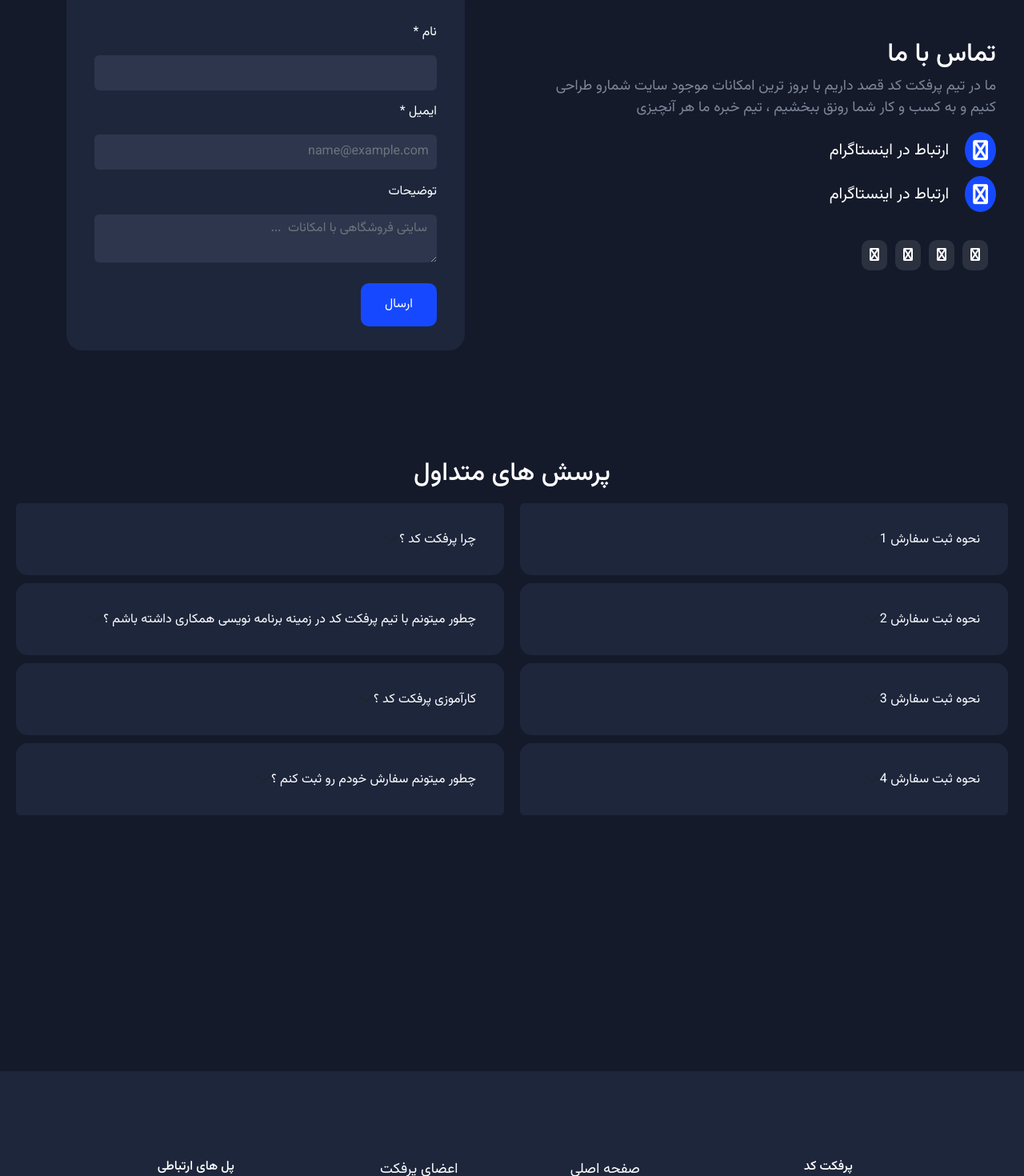
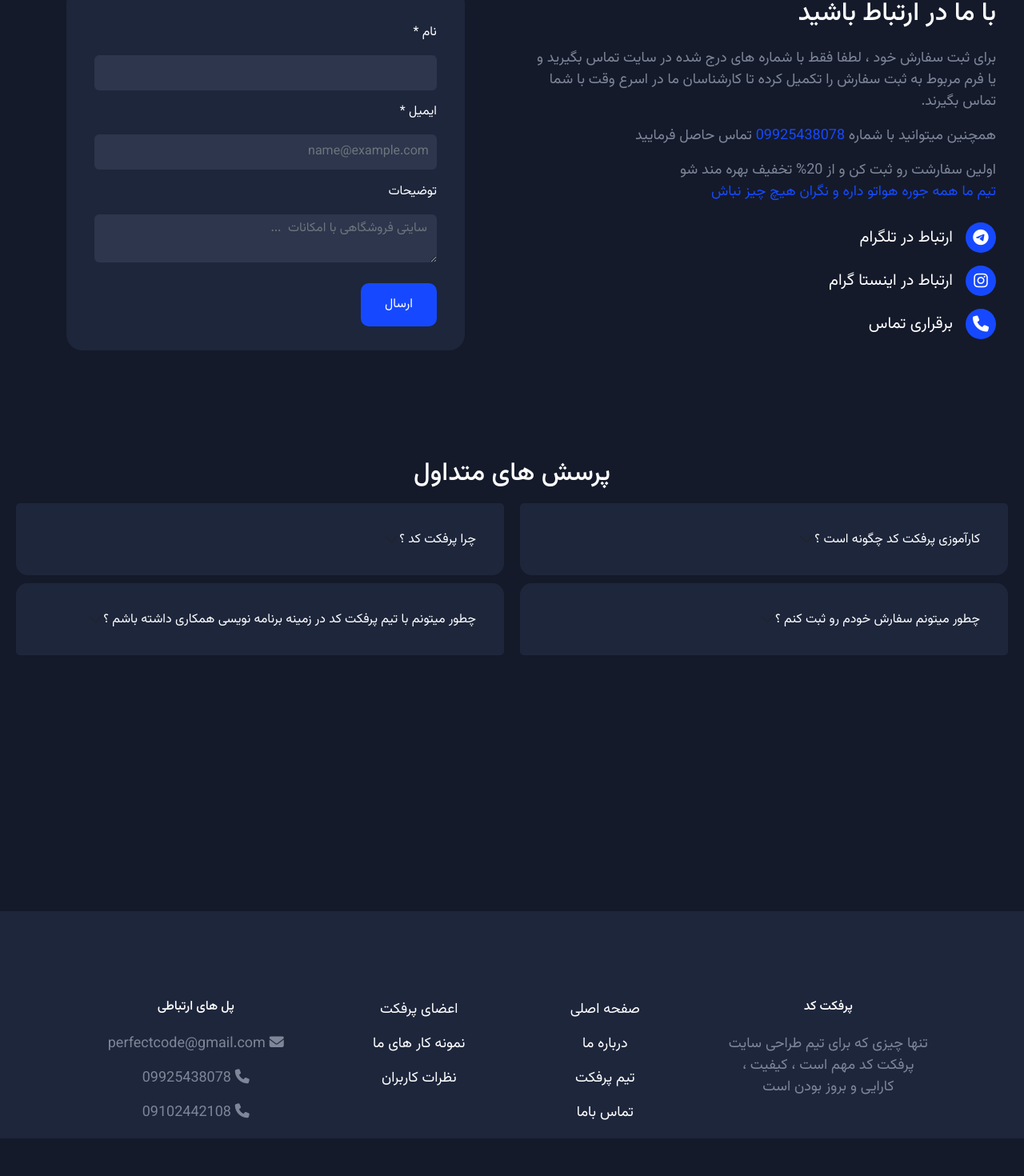
Before and after one commit to Amiraliansaripour/PerfectCodeNew, a React (Create React App) app: page /contact in a window 1280 px wide. Shown: the part 231-1701 px from the top of the page at 80% size. Built offline with nearby package versions, Linux system fonts and the light colour scheme.

Commit message:
fixed contact page ui ux

```diff
--- a/src/components/Contact/Contact.css
+++ b/src/components/Contact/Contact.css
@@ -82,11 +82,16 @@
     margin-top: 10px;
 }
 
+
 .contact-icon i {
     background-color: #1649ff;
     color: #fff;
-    font-size: 25px;
-    padding: 10px;
+    font-size: 20px;
+    width: 38px;
+    height: 38px;
+    display: flex;
+    justify-content: center;
+    align-items: center;
     border-radius: 50%;
 }
 
@@ -95,14 +100,22 @@
     font-size: 20px;
 }
 
+.contact-icon a:hover {
+    opacity: 0.7;
+    transform: scale(.95);
+    -webkit-transform: scale(.95);
+    -moz-transform: scale(.95);
+    -ms-transform: scale(.95);
+    -o-transform: scale(.95);
+}
+
 
 .contact-social {
-    display: flex;
-    align-items: center;
-    flex-direction: row-reverse;
     padding: 35px 0;
     color: #fff;
 }
+
+
 
 .contact-social a {
     margin-right: 10px;
@@ -112,16 +125,28 @@
     transition: 0.5s;
 }
 
+.contact-social a:last-child {
+    margin-right: 0px;
+}
+
 .contact-social a:hover {
     background-color: #1649ff;
 }
 
 .contact-social a i {
     font-size: 16px;
+    transition: 0.5s;
     color: #fff;
     padding: 5px;
 }
 
+.contact-social a:hover i {
+    transform: translateY(-5px);
+    -webkit-transform: translateY(-5px);
+    -moz-transform: translateY(-5px);
+    -ms-transform: translateY(-5px);
+    -o-transform: translateY(-5px);
+}
 
 @media only screen and (max-width: 992px) {
     .contact {
@@ -135,11 +160,11 @@
         padding: 0;
     }
 
-.order-form-box form{
+    .order-form-box form {
         width: 100%;
     }
 
-.social-box{
+    .social-box {
         width: 100%;
     }
 
--- a/src/components/Contact/Contact.jsx
+++ b/src/components/Contact/Contact.jsx
@@ -26,32 +26,42 @@ const Contact = () => {
                 </div>
 
                 <div className="social-box">
-                    <h2>تماس با ما</h2>
-                    <p>ما در تیم پرفکت کد قصد داریم با بروز ترین امکانات موجود سایت شمارو طراحی کنیم و به کسب و کار شما رونق ببخشیم ، تیم خبره ما هر آنچیزی </p>
-                    <div className="contact-icon">
-                        <i className="fa fa-instagram"></i> <a>ارتباط در اینستاگرام</a>
+                    <div className="">
+                        <h2 className='mb-4'>با ما در ارتباط باشید</h2>
+                        <p>برای ثبت سفارش خود ، لطفا فقط با شماره های درج شده در سایت تماس بگیرید و یا فرم مربوط به ثبت سفارش را تکمیل کرده تا کارشناسان ما در اسرع وقت با شما تماس بگیرند.</p>
+                        <p>همچنین میتوانید با شماره <a href='tel:09925438078' style={{ color: "#1649FF" }}>09925438078</a> تماس حاصل فرمایید</p>
+                        <p>اولین سفارشت رو ثبت کن و از  20% تخفیف بهره مند شو<br /><span style={{ color: '#1649FF' }}> تیم ما همه جوره هواتو داره و نگران هیچ چیز نباش</span></p>
+
                     </div>
-                    <div className="contact-icon">
-                        <i className="fa fa-instagram"></i> <a>ارتباط در اینستاگرام</a>
+                    <div className="contact-icon mt-4">
+                        <a href='https://telegram.com/perfectcodeteam' target='_blank'  className='d-flex align-items-center gap-3'><i className="fa-brands fa-telegram"></i> ارتباط در تلگرام</a>
                     </div>
 
-                    <div className="contact-social">
-                        <a href="">
-                            <i className="fa fa-instagram"></i>
+                    <div className="contact-icon mt-3">
+                        <a href='https://instagram.com/_u/perfectcode.ir'  target='_blank' className='d-flex align-items-center gap-3'><i className="fa-brands fa-instagram"></i> ارتباط در اینستا گرام</a>
+                    </div>
+                    <div className="contact-icon mt-3">
+                        <a href='tel:09925438078' className='d-flex align-items-center gap-3'><i className="fa fa-phone"></i> برقراری تماس</a>
+                    </div>
+
+                    {/* <div className="contact-social">
+                        <p>با ما در ارتباط باشید : </p>
+                        <a href="tel:09925438078">
+                            <i className="fa fa-phone"></i>
                         </a>
 
-                        <a href="">
-                            <i className="fa fa-instagram"></i>
+                        <a target='_blank' href="https://instagram.com/_u/perfectcode.ir">
+                            <i className="fa-brands fa-youtube"></i>
                         </a>
 
-                        <a href="">
-                            <i className="fa fa-instagram"></i>
+                        <a target='_blank' href="https://github.com/">
+                            <i className="fa-brands fa-github"></i>
                         </a>
 
-                        <a href="">
-                            <i className="fa fa-instagram"></i>
+                        <a target='_blank' href="https://telegram.com/perfectcodeteam">
+                            <i className="fa-brands fa-telegram"></i>
                         </a>
-                    </div>
+                    </div> */}
                 </div>
             </section>
 
--- a/src/components/Faq/Faq.jsx
+++ b/src/components/Faq/Faq.jsx
@@ -9,36 +9,10 @@ const Faq = () => {
             <h2>پرسش های متداول</h2>
 
             <div className="faq-container">
+
                 <div className="faq-box">
                     <Accordion>
-                        <Accordion.Item eventKey="0" className="faq-item">
-                            <Accordion.Header>چرا پرفکت کد ؟</Accordion.Header>
-                            <Accordion.Body>
-                                لورم ایپسوم متن ساختگی با تولید سادگی نامفهوم از صنعت چاپ و با استفاده از طراحان گرافیک است چاپگرها و متون بلکه روزنامه و مجله در ستون و سطرآنچنان که لازم است و برای شرایط فعلی تکنولوژی مورد نیاز و کاربردهای متنوع با هدف بهبود ابزارهای کاربردی می باشد
-                            </Accordion.Body>
-                        </Accordion.Item>
-                        <Accordion.Item eventKey="1" className="faq-item">
-                            <Accordion.Header>چطور میتونم با تیم پرفکت کد در زمینه برنامه نویسی همکاری داشته باشم ؟</Accordion.Header>
-                            <Accordion.Body>
-                                لورم ایپسوم متن ساختگی با تولید سادگی نامفهوم از صنعت چاپ و با استفاده از طراحان گرافیک است چاپگرها و متون بلکه روزنامه و مجله در ستون و سطرآنچنان که لازم است و برای شرایط فعلی تکنولوژی مورد نیاز و کاربردهای متنوع با هدف بهبود ابزارهای کاربردی می باشد
-                            </Accordion.Body>
-                        </Accordion.Item>
-                        <Accordion.Item eventKey="2" className="faq-item">
-                            <Accordion.Header>کارآموزی پرفکت کد ؟</Accordion.Header>
-                            <Accordion.Body>
-                                لورم ایپسوم متن ساختگی با تولید سادگی نامفهوم از صنعت چاپ و با استفاده از طراحان گرافیک است چاپگرها و متون بلکه روزنامه و مجله در ستون و سطرآنچنان که لازم است و برای شرایط فعلی تکنولوژی مورد نیاز و کاربردهای متنوع با هدف بهبود ابزارهای کاربردی می باشد
-                            </Accordion.Body>
-                        </Accordion.Item>
-                        <Accordion.Item eventKey="3" className="faq-item">
-                            <Accordion.Header>چطور میتونم سفارش خودم رو ثبت کنم ؟</Accordion.Header>
-                            <Accordion.Body>لورم ایپسوم متن ساختگی با تولید سادگی نامفهوم از صنعت چاپ و با استفاده از طراحان گرافیک است چاپگرها و متون بلکه روزنامه و مجله در ستون و سطرآنچنان که لازم است و برای شرایط فعلی تکنولوژی مورد نیاز و کاربردهای متنوع با هدف بهبود ابزارهای کاربردی می باشد
-                            </Accordion.Body>
-                        </Accordion.Item>
-                    </Accordion>
-                </div>
-                <div className="faq-box">
-                    <Accordion>
-                        <Accordion.Item eventKey="0" className="faq-item">
+                        {/* <Accordion.Item eventKey="0" className="faq-item">
                             <Accordion.Header>نحوه ثبت سفارش 1</Accordion.Header>
                             <Accordion.Body>
                                 لورم ایپسوم متن ساختگی با تولید سادگی نامفهوم از صنعت چاپ و با استفاده از طراحان گرافیک است چاپگرها و متون بلکه روزنامه و مجله در ستون و سطرآنچنان که لازم است و برای شرایط فعلی تکنولوژی مورد نیاز و کاربردهای متنوع با هدف بهبود ابزارهای کاربردی می باشد
@@ -60,6 +34,34 @@ const Faq = () => {
                             <Accordion.Header>نحوه ثبت سفارش 4</Accordion.Header>
                             <Accordion.Body>لورم ایپسوم متن ساختگی با تولید سادگی نامفهوم از صنعت چاپ و با استفاده از طراحان گرافیک است چاپگرها و متون بلکه روزنامه و مجله در ستون و سطرآنچنان که لازم است و برای شرایط فعلی تکنولوژی مورد نیاز و کاربردهای متنوع با هدف بهبود ابزارهای کاربردی می باشد
                             </Accordion.Body>
+                        </Accordion.Item> */}
+                        <Accordion.Item eventKey="0" className="faq-item">
+                            <Accordion.Header>چرا پرفکت کد ؟</Accordion.Header>
+                            <Accordion.Body>
+                                اگر با تیم طراحی سایت پرفکت کد آشنایی داشته باشید میدونید که تنها چیزی که برای ما مهم است کیفیت ، کارایی و بروز بودن است که همین امر باعث برتری ما نسبت به بقیه شده است
+                            </Accordion.Body>
+                        </Accordion.Item>
+                        <Accordion.Item eventKey="1" className="faq-item">
+                            <Accordion.Header>چطور میتونم با تیم پرفکت کد در زمینه برنامه نویسی همکاری داشته باشم ؟</Accordion.Header>
+                            <Accordion.Body>
+                                شما میتوانید از طریق پل های ارتباطی که در اختیار شما قراردادیم هماهنگی های لازم برای همکاری را انجام داده و پس از تایید توسط واحد جذب نیرو میتوانید در پروژه های ما همکاری داشته باشید
+                            </Accordion.Body>
+                        </Accordion.Item>
+                    </Accordion>
+                </div>
+                <div className="faq-box">
+                    <Accordion>
+                        <Accordion.Item eventKey="0" className="faq-item">
+                            <Accordion.Header>کارآموزی پرفکت کد چگونه است ؟</Accordion.Header>
+                            <Accordion.Body>
+                                برای کاراموزی طراحی سایت پرفکت کد شما میتوانید از طریق پل های ارتباطی با ما در ارتباط باشید
+                            </Accordion.Body>
+                        </Accordion.Item>
+                        <Accordion.Item eventKey="1" className="faq-item">
+                            <Accordion.Header>چطور میتونم سفارش خودم رو ثبت کنم ؟</Accordion.Header>
+                            <Accordion.Body>
+                                برای ثبت سفارش طراحی سایت در پرفکت کد میتوانید از دو روش اقدام نمایید روش 1 : با تلفن های درج شده در سایت تماس بگیرید و سفارش خود را ثبت کنید . روش 2 : با پر کردن فرم ارتباط با ما برای مشاوران پیام بگذارید تا آنها در سریعترین زمان ممکن با شما تماس بگیرند
+                            </Accordion.Body>
                         </Accordion.Item>
                     </Accordion>
                 </div>
--- a/src/components/Footer/Footer.jsx
+++ b/src/components/Footer/Footer.jsx
@@ -1,6 +1,7 @@
 import React, { useContext } from 'react'
 import { Parallax, useParallax } from 'react-scroll-parallax';
 import { BgBlur } from '../provider/ParallaxFooter';
+import { Link } from 'react-router-dom';
 
 const Footer = () => {
   const [parallaxFooter, setParallaxFooter] = useContext(BgBlur)
@@ -28,8 +29,8 @@ const Footer = () => {
               <div className="text-center col-md-4 col-lg-3 col-xl-3 mx-auto mt-3">
                 <h6 className="text-right text-uppercase mb-4 font-weight-bold ">پل های ارتباطی</h6>
                 <p><i className="fa fa-envelope mr-3 "></i> perfectcode@gmail.com</p>
-                <p><i className="fa fa-phone mr-3"></i> + 0912 222 5555</p>
-                <p><i className="fa fa-print mr-3"></i> + 0912 800 9000</p>
+                <p><i className="fa fa-phone mr-3"></i> 09925438078</p>
+                <p><i className="fa fa-phone mr-3"></i> 09102442108</p>
               </div>
 
 
@@ -40,13 +41,13 @@ const Footer = () => {
               Useful links
             </h6> */}
                 <p>
-                  <a className="text-white">اعضای پرفکت</a>
+                  <Link to='/about' className="text-white">اعضای پرفکت</Link>
                 </p>
                 <p>
-                  <a className="text-white">نمونه کار های ما</a>
+                  <Link to='/sample' className="text-white">نمونه کار های ما</Link>
                 </p>
                 <p>
-                  <a className="text-white">نظرات کاربران</a>
+                  <Link to='/home' className="text-white">نظرات کاربران</Link>
                 </p>
               </div>
 
@@ -55,16 +56,16 @@ const Footer = () => {
               <div className="text-center col-md-2 col-lg-2 col-xl-2 mx-auto mt-3 text-right">
                 {/* <h6 className="text-uppercase mb-4 font-weight-bold">Products</h6> */}
                 <p>
-                  <a className="text-white">صفحه اصلی</a>
+                  <Link to='/' className="text-white">صفحه اصلی</Link>
                 </p>
                 <p>
-                  <a className="text-white">درباره ما</a>
+                  <Link to='/about' className="text-white">درباره ما</Link>
                 </p>
                 <p>
-                  <a className="text-white">تیم پرفکت</a>
+                  <Link to='/about' className="text-white">تیم پرفکت</Link>
                 </p>
                 <p>
-                  <a className="text-white">تماس باما</a>
+                  <Link to='/contact' className="text-white">تماس باما</Link>
                 </p>
               </div>
 
@@ -75,9 +76,7 @@ const Footer = () => {
                   پرفکت کد
                 </h6>
                 <p>
-                  Here you can use rows and columns to organize your footer
-                  content. Lorem ipsum dolor sit amet, consectetur adipisicing
-                  elit.
+                  تنها چیزی که برای تیم طراحی سایت پرفکت کد مهم است ، کیفیت ، کارایی و بروز بودن است
                 </p>
               </div>
             </div>
@@ -100,28 +99,28 @@ const Footer = () => {
                   className="btn btn-outline-light btn-floating m-1"
                   //  className="text-white"
                   role="button"
-                ><i className="fa fa-facebook-f"></i></a>
+                ><i className="fa-brands fa-facebook-f"></i></a>
 
                 {/* <!-- Twitter --> */}
                 <a
                   className="btn btn-outline-light btn-floating m-1"
                   //  className="text-white"
                   role="button"
-                ><i className="fa fa-twitter"></i></a>
+                ><i className="fa-brands fa-twitter"></i></a>
 
                 {/* <!-- Google --> */}
-                <a
+                <a href='mailto:perfectcodeteam@gmail.com'
                   className="btn btn-outline-light btn-floating m-1"
                   //  className="text-white"
                   role="button"
-                ><i className="fa fa-google"></i></a>
+                ><i className="fa-brands fa-google"></i></a>
 
                 {/* <!-- Instagram --> */}
-                <a
+                <a href='https://instagram.com/_u/perfectcode.ir'
                   className="btn btn-outline-light btn-floating m-1"
                   //  className="text-white"
                   role="button"
-                ><i className="fa fa-instagram"></i></a>
+                ><i className="fa-brands fa-instagram"></i></a>
               </div>
             </div>
           </section>
--- a/src/components/Home/OrderForm/OrderForm.jsx
+++ b/src/components/Home/OrderForm/OrderForm.jsx
@@ -30,7 +30,7 @@ const OrderForm = () => {
                     </form>
                 </div>
                 <div className="cantact-details">
-                    <h2 className=''>برای ارتباط با تیم پشتیبانی با ما در تماس باشید</h2>
+                    <h2 >با ما در ارتباط باشید</h2>
                     <p>برای ثبت سفارش خود ، لطفا فقط با شماره های درج شده در سایت تماس بگیرید و یا فرم مربوط به ثبت سفارش را تکمیل کرده تا کارشناسان ما در اسرع وقت با شما تماس بگیرند.</p>
                     <p>همچنین میتوانید با شماره <a href='tel:09925438078' style={{ color: "#1649FF" }}>09925438078</a> تماس حاصل فرمایید</p>
                     <p>اولین سفارشت رو ثبت کن و از  20% تخفیف بهره مند شو<br /><span style={{ color: '#1649FF' }}> تیم ما همه جوره هواتو داره و نگران هیچ چیز نباش</span></p>
--- a/src/components/aboutUs/aboutTeam/AboutTeam.css
+++ b/src/components/aboutUs/aboutTeam/AboutTeam.css
@@ -13,6 +13,6 @@
     -o-border-radius: 50%;
 }
 
-.aboutTeam p {
+.aboutTeam > div div p {
     font-size: 17px;
 }
```
Lines whose indentation alone changed are shown as unchanged.
